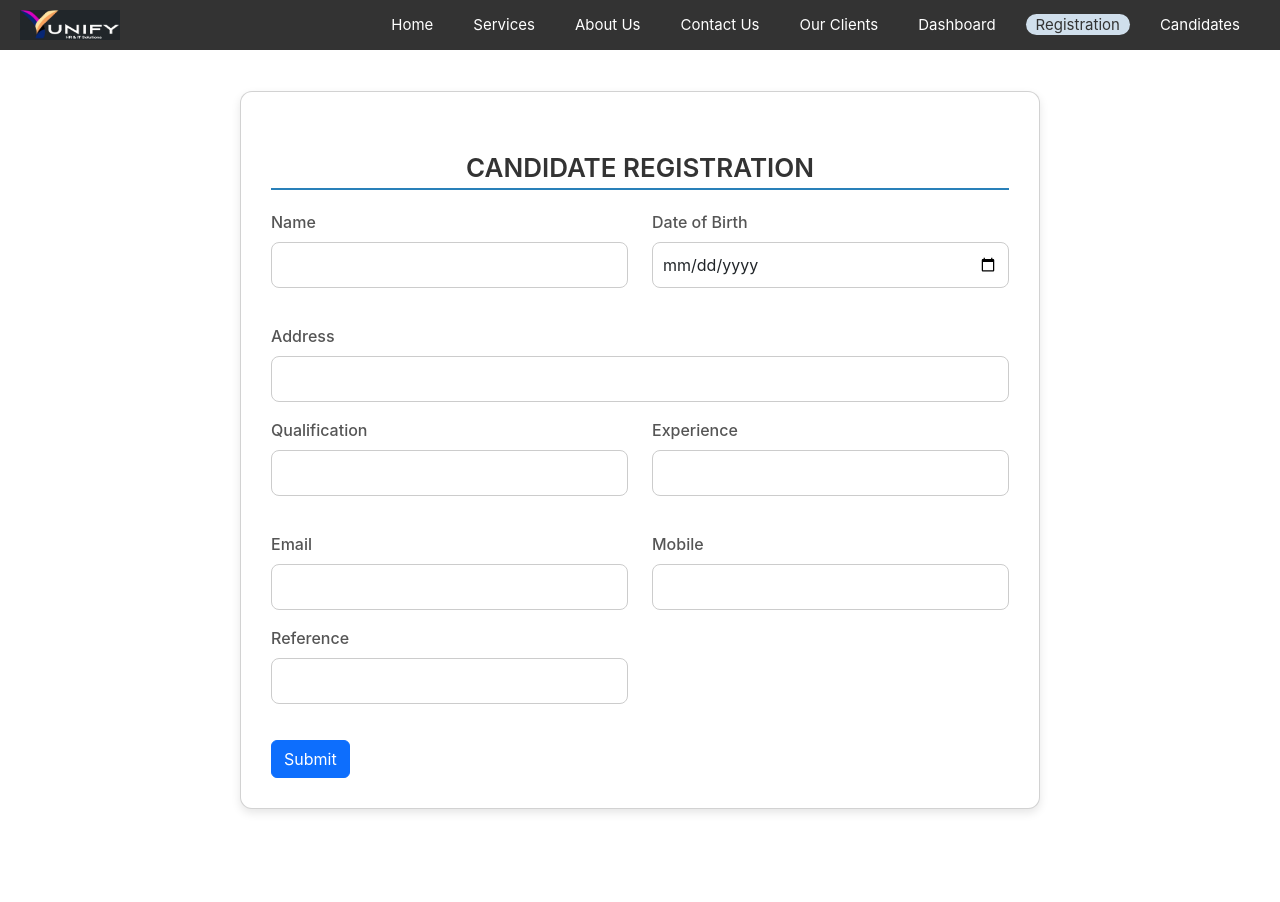
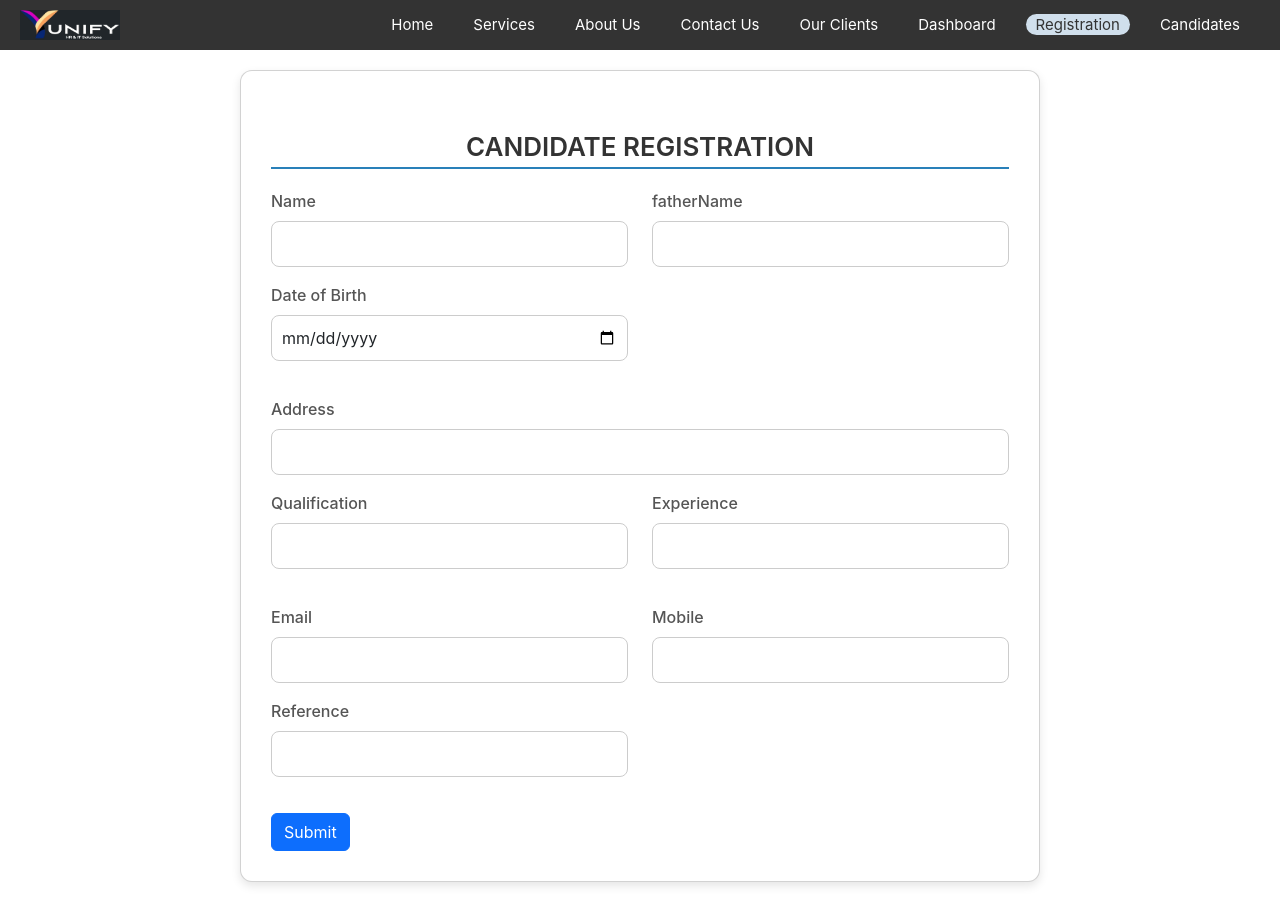
Before and after one commit to piyushsalvi7898/frontend-repo, a React (Create React App) app: page /registration-form in a window 1280 px wide. Before the commit the page ends 850 px from the top, so only its background shows below. Built offline with nearby package versions, Linux system fonts and the light colour scheme; no server answers.

Commit message:
form data entry aaaaaaaaaaa

```diff
--- a/src/pages/RegistrationForm .js
+++ b/src/pages/RegistrationForm .js
@@ -7,6 +7,7 @@ const RegistrationForm = () => {
   const initialFormData = {
     uniqueId: "",
     name: "",
+    fatherName: "", // Add father's name to the initial form data
     dob: "",
     address: "",
     qualification: "",
@@ -14,6 +15,7 @@ const RegistrationForm = () => {
     email: "",
     mobile: "",
     reference: ""
+
   };
 
   const [formData, setFormData] = useState(initialFormData);
@@ -29,13 +31,14 @@ const RegistrationForm = () => {
       const response = await fetch(`${backendURL}/api/uniqueId`);
       if (!response.ok) throw new Error("Failed to fetch Unique ID");
       const data = await response.json();
+      console.log("Fetched Unique ID:", data.uniqueId); // Debugging log
       setFormData((prevData) => ({
         ...prevData,
-        uniqueId: data.uniqueId || generateLocalUniqueId()
+        uniqueId: data.uniqueId
       }));
     } catch (error) {
       console.error("Error fetching unique ID:", error);
-      generateLocalUniqueId();
+      generateLocalUniqueId(); // Fallback to local ID generation
     }
   };
 
@@ -46,11 +49,6 @@ const RegistrationForm = () => {
       ...prevData,
       uniqueId: `Yunify-${lastNumber}`
     }));
-  };
-
-  const handleChange = (e) => {
-    const { name, value } = e.target;
-    setFormData((prevData) => ({ ...prevData, [name]: value }));
   };
 
   const generatePDF = () => {
@@ -68,6 +66,7 @@ const RegistrationForm = () => {
     const fields = [
       ["Unique ID", formData.uniqueId],
       ["Name", formData.name],
+      ["Father's Name", formData.fatherName], // Include father's name in the PDF
       ["Date of Birth", formData.dob],
       ["Qualification", formData.qualification],
       ["Email", formData.email],
@@ -99,9 +98,23 @@ const RegistrationForm = () => {
     doc.save(`Candidate_Receipt_${formData.uniqueId}.pdf`);
   };
 
+  const handleChange = (e) => {
+    const { name, value } = e.target;
+    setFormData((prevData) => ({ ...prevData, [name]: value }));
+  };
+
   const handleSubmit = async (e) => {
     e.preventDefault();
     setIsSubmitting(true);
+
+    // Validate mobile number before submission
+    if (!/^\d{10}$/.test(formData.mobile)) {
+      alert("Please enter a valid 10-digit mobile number.");
+      setIsSubmitting(false);
+      return;
+    }
+
+    console.log("Form Data to Submit:", formData); // Log the form data
 
     try {
       const response = await fetch(`${backendURL}/api/candidates`, {
@@ -118,7 +131,6 @@ const RegistrationForm = () => {
         fetchUniqueId();
         resetForm();
       } else {
-        // Improved error handling
         console.error("Error Response:", responseData);
         alert("Error: " + (responseData.error || "An unknown error occurred."));
       }
@@ -146,6 +158,16 @@ const RegistrationForm = () => {
                 <Form.Control type="text" name="name" value={formData.name} onChange={handleChange} required />
               </Form.Group>
             </Col>
+
+          {/* fatherName */}
+          <Col md={6}>
+              <Form.Group className="mb-3">
+                <Form.Label>fatherName</Form.Label>
+                <Form.Control type="text" name="fatherName" value={formData.fatherName} onChange={handleChange} required />
+              </Form.Group>
+            </Col>
+
+
             <Col md={6}>
               <Form.Group className="mb-3">
                 <Form.Label>Date of Birth</Form.Label>
@@ -187,6 +209,7 @@ const RegistrationForm = () => {
                 <Form.Control type="text" name="mobile" value={formData.mobile} onChange={handleChange} required />
               </Form.Group>
             </Col>
+
             <Col md={6}>
               <Form.Group className="mb-3">
                 <Form.Label>Reference</Form.Label>
@@ -194,6 +217,7 @@ const RegistrationForm = () => {
               </Form.Group>
             </Col>
           </Row>
+
 
           <Button type="submit" disabled={isSubmitting}>
             {isSubmitting ? "Processing..." : "Submit"}
```
